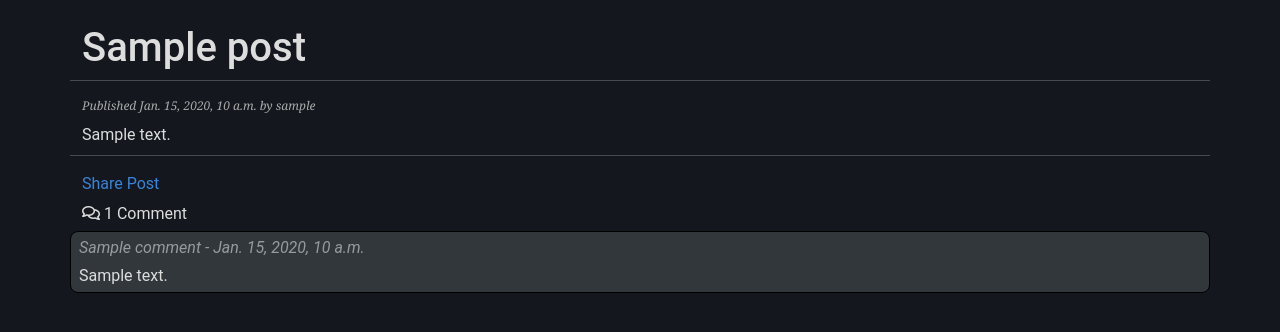
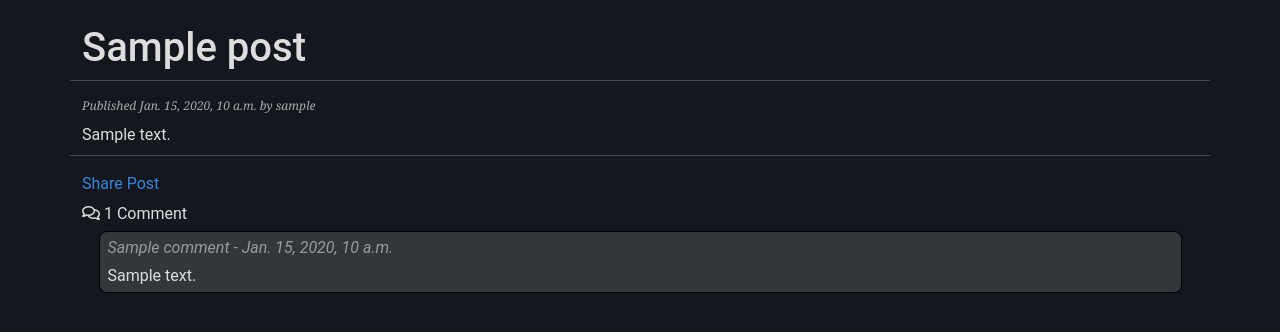
Before and after one commit to DavidHearl/cad-tips, a Django app: a page that uses blog/templates/base.html in a window 1280 px wide. Shown: the part 55-387 px from the top of the page. Run offline with Django 4.2, Linux system fonts and the light colour scheme; tables that the repository leaves empty hold one stand-in row (values such as "Sample post"); some libraries are stand-ins or nearby versions.

Commit message:
Final Deployment

```diff
--- a/blog/static/css/blog.css
+++ b/blog/static/css/blog.css
@@ -215,3 +215,10 @@ label {
 .step-links {
     margin-left: 16px;
 }
+
+@media screen and (min-width: 480px) {
+    .comment, .add-comment {
+        width: 95%;
+        margin-left: 2.5%;
+    }
+}
```
Also changed, not shown: README.md.
